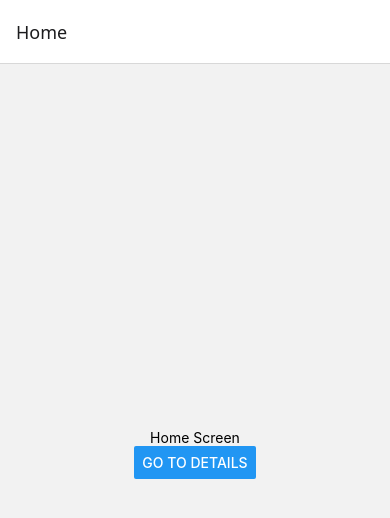
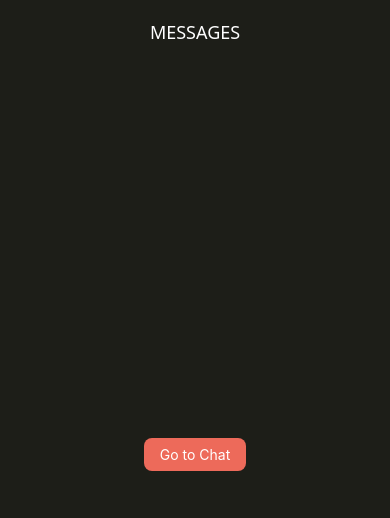
Before and after one commit to lkereceni/enterwell-task, a React Native app: screen /Home in a window 390 px wide. Shown: the top 518 px of the page. Built offline with nearby package versions, Linux system fonts and the light colour scheme.

Commit message:
Create ChatScreen screen and following components.

```diff
--- a/package.json
+++ b/package.json
@@ -1,5 +1,5 @@
 {
-  "name": "EnterwellTask",
+  "name": "enterwell-task",
   "version": "0.0.1",
   "private": true,
   "scripts": {
@@ -10,6 +10,7 @@
     "test": "jest"
   },
   "dependencies": {
+    "@react-native-vector-icons/ionicons": "^12.3.0",
     "@react-native/new-app-screen": "0.83.1",
     "@react-navigation/native": "^7.1.28",
     "@react-navigation/native-stack": "^7.10.1",
--- /dev/null
+++ b/src/(screens)/ChatScreen.tsx
@@ -0,0 +1,104 @@
+import { ScrollView, StyleSheet, View } from 'react-native';
+import { Colors } from '../constants/colors';
+import { SafeAreaView } from 'react-native-safe-area-context';
+import { useEffect, useState } from 'react';
+import Ionicons from '@react-native-vector-icons/ionicons';
+import { chatHistory } from '../utils';
+import { Chat } from '../components/Chat';
+import { Message } from '../types';
+import { TypingAnimation } from '../components/TypingAnimation';
+
+export default function ChatScreen() {
+  const [visibleMessages, setVisibleMessages] = useState<Message[]>([]);
+  const [isTyping, setIsTyping] = useState(false);
+
+  useEffect(() => {
+    const showMessagesSequentially = async () => {
+      for (let i = 0; i < chatHistory.length; i++) {
+        if (chatHistory[i].from === 1) {
+          setIsTyping(true);
+        }
+
+        const randomDelay =
+          Math.floor(Math.random() * (5000 - 1000 + 1)) + 1000;
+        await new Promise<void>(resolve => {
+          setTimeout(() => resolve(), randomDelay);
+        });
+
+        setVisibleMessages(prev => [...prev, chatHistory[i]]);
+        setIsTyping(false);
+      }
+    };
+
+    showMessagesSequentially();
+  }, []);
+
+  return (
+    <SafeAreaView style={styles.container} edges={['bottom']}>
+      <ScrollView
+        style={styles.scroll}
+        contentContainerStyle={styles.scrollContent}
+        showsVerticalScrollIndicator={false}
+      >
+        {visibleMessages.map((message, index) => (
+          <Chat key={index} message={message} />
+        ))}
+        {isTyping && (
+          <View style={styles.leftChat}>
+            <TypingAnimation />
+          </View>
+        )}
+      </ScrollView>
+      <View style={styles.textInputContainer}>
+        <View style={styles.sendButton}>
+          <Ionicons name="send" color="white" size={20} />
+        </View>
+      </View>
+    </SafeAreaView>
+  );
+}
+
+const styles = StyleSheet.create({
+  leftChat: {
+    maxWidth: '60%',
+    alignItems: 'center',
+    backgroundColor: Colors.secondary,
+    padding: 12,
+    borderTopLeftRadius: 16,
+    borderTopRightRadius: 16,
+    borderBottomRightRadius: 16,
+    alignSelf: 'flex-start',
+  },
+  container: {
+    flex: 1,
+    backgroundColor: Colors.background,
+  },
+  scroll: {
+    flex: 1,
+  },
+  scrollContent: {
+    paddingHorizontal: 16,
+    paddingVertical: 20,
+    gap: 12,
+  },
+  textInputContainer: {
+    height: 48,
+    justifyContent: 'space-between',
+    alignItems: 'center',
+    borderWidth: 2,
+    borderColor: Colors.border,
+    borderRadius: 24,
+    padding: 2,
+    marginHorizontal: 16,
+    marginVertical: 4,
+  },
+  sendButton: {
+    justifyContent: 'center',
+    alignItems: 'center',
+    backgroundColor: Colors.accent,
+    width: 40,
+    height: 40,
+    borderRadius: 40,
+    alignSelf: 'flex-end',
+  },
+});
--- a/src/(screens)/HomeScreen.tsx
+++ b/src/(screens)/HomeScreen.tsx
@@ -1,10 +1,16 @@
-import { Button, StyleSheet, Text, View } from 'react-native';
+import { StyleSheet, View } from 'react-native';
+import { Colors } from '../constants/colors';
+import { Button } from '../components/Button';
 
-export default function HomeScreen() {
+export default function HomeScreen({navigation}) {
+
+  const buttonPressHandler = () => {
+    navigation.navigate("Chat");
+  }
+
   return (
     <View style={styles.container}>
-      <Text>Home Screen</Text>
-      <Button title="Go to Details" onPress={() => {}} />
+      <Button text='Go to Chat' onPress={buttonPressHandler} />
     </View>
   );
 }
@@ -14,5 +20,9 @@ const styles = StyleSheet.create({
     flex: 1,
     alignItems: 'center',
     justifyContent: 'center',
+    backgroundColor: Colors.background
   },
+  button: {
+    backgroundColor: Colors.accent,
+  }
 });
--- a/src/App.tsx
+++ b/src/App.tsx
@@ -8,14 +8,26 @@
 import { NavigationContainer } from '@react-navigation/native';
 import { createNativeStackNavigator } from '@react-navigation/native-stack';
 import HomeScreen from './(screens)/HomeScreen';
+import { Colors } from './constants/colors';
+import ChatScreen from './(screens)/ChatScreen';
 
 const Stack = createNativeStackNavigator();
 
 function App() {
   return (
     <NavigationContainer>
-      <Stack.Navigator>
-        <Stack.Screen name="Home" component={HomeScreen} />
+      <Stack.Navigator screenOptions={{
+        headerStyle: {
+            backgroundColor: Colors.background,
+          },
+          headerShadowVisible: false,
+          headerTintColor: Colors.textPrimary,
+          headerTitleAlign: "center",
+      }}>
+        <Stack.Screen name="Home" component={HomeScreen} options={{
+          title: "MESSAGES",
+        }}/>
+        <Stack.Screen name="Chat" component={ChatScreen} options={{ title: "CHAT" }} />
       </Stack.Navigator>
     </NavigationContainer>
   );
--- /dev/null
+++ b/src/components/Button/index.tsx
@@ -0,0 +1,27 @@
+import { Pressable, StyleSheet, Text } from "react-native";
+import { Colors } from "../../constants/colors";
+
+interface ButtonProps {
+    text: string;
+    onPress: () => void;
+}
+
+export const Button = ({ text, onPress }: ButtonProps) => {
+    return (
+        <Pressable style={styles.buttonContainer} onPress={onPress}>
+            <Text style={styles.buttonText}>{text}</Text>
+        </Pressable>
+    )
+}
+
+const styles = StyleSheet.create({
+    buttonContainer: {
+        backgroundColor: Colors.accent,
+        paddingBlock: 8,
+        paddingInline: 16,
+        borderRadius: 8
+    },
+    buttonText: {
+        color: "white"
+    }
+})
--- /dev/null
+++ b/src/components/Chat/index.tsx
@@ -0,0 +1,44 @@
+import { StyleSheet, Text, View } from 'react-native';
+import { Colors } from '../../constants/colors';
+import { Message } from '../../types';
+
+interface ChatProps {
+  message: Message;
+}
+
+export const Chat = ({ message }: ChatProps) => {
+  return (
+    <View style={message.from === 1 ? styles.leftChat : styles.rightChat}>
+      <Text style={message.from === 1 ? styles.leftText : styles.rightText}>
+        {message.text}
+      </Text>
+    </View>
+  );
+};
+
+const styles = StyleSheet.create({
+  leftChat: {
+    maxWidth: '60%',
+    backgroundColor: Colors.secondary,
+    padding: 12,
+    borderTopLeftRadius: 16,
+    borderTopRightRadius: 16,
+    borderBottomRightRadius: 16,
+    alignSelf: 'flex-start',
+  },
+  leftText: {
+    color: Colors.onSecondary,
+  },
+  rightChat: {
+    maxWidth: '60%',
+    backgroundColor: Colors.accent,
+    padding: 12,
+    borderTopLeftRadius: 16,
+    borderTopRightRadius: 16,
+    borderBottomLeftRadius: 16,
+    alignSelf: 'flex-end',
+  },
+  rightText: {
+    color: Colors.onAccent,
+  },
+});
--- /dev/null
+++ b/src/components/TypingAnimation/index.tsx
@@ -0,0 +1,64 @@
+import { useEffect, useRef } from 'react';
+import { Animated, StyleSheet, View } from 'react-native';
+import { Colors } from '../../constants/colors';
+
+export const TypingAnimation = () => {
+  const dotOne = useRef(new Animated.Value(0)).current;
+  const dotTwo = useRef(new Animated.Value(0)).current;
+  const dotThree = useRef(new Animated.Value(0)).current;
+
+  useEffect(() => {
+    const animateDot = (dot: Animated.Value) => {
+      return Animated.sequence([
+        Animated.timing(dot, {
+          toValue: -10,
+          duration: 300,
+          useNativeDriver: true,
+        }),
+        Animated.timing(dot, {
+          toValue: 0,
+          duration: 300,
+          useNativeDriver: true,
+        }),
+      ]);
+    };
+
+    Animated.loop(
+      Animated.stagger(200, [
+        animateDot(dotOne),
+        animateDot(dotTwo),
+        animateDot(dotThree),
+      ]),
+    ).start();
+  });
+
+  return (
+    <View style={styles.container}>
+      <Animated.View
+        style={[styles.dot, { transform: [{ translateY: dotOne }] }]}
+      />
+      <Animated.View
+        style={[styles.dot, { transform: [{ translateY: dotTwo }] }]}
+      />
+      <Animated.View
+        style={[styles.dot, { transform: [{ translateY: dotThree }] }]}
+      />
+    </View>
+  );
+};
+
+const styles = StyleSheet.create({
+  container: {
+    flexDirection: 'row',
+    alignItems: 'center',
+    justifyContent: 'center',
+    backgroundColor: 'transparent',
+  },
+  dot: {
+    width: 6,
+    height: 6,
+    borderRadius: 3,
+    backgroundColor: Colors.onSecondary,
+    marginHorizontal: 3,
+  },
+});
--- /dev/null
+++ b/src/types/index.tsx
@@ -0,0 +1,9 @@
+export type Message = {
+    id: number;
+    type: number;
+    from: number;
+    text: string | null;
+    url: string | null;
+    replyTo: number | null;
+    reactions: { "value": number, "count": number }
+}
--- /dev/null
+++ b/src/utils/index.tsx
@@ -0,0 +1,49 @@
+import { Message } from '../types';
+
+export const chatHistory: Message[] = [
+  {
+    id: 1,
+    type: 0,
+    from: 0,
+    text: 'Ej, jesi li stigao pogledati onaj nacrt što sam ti poslao jučer?',
+    url: null,
+    replyTo: null,
+    reactions: { value: 0, count: 0 },
+  },
+  {
+    id: 2,
+    type: 0,
+    from: 1,
+    text: 'Jesam! Izgleda super, samo mislim da bismo trebali promijeniti boju headera.',
+    url: null,
+    replyTo: null,
+    reactions: { value: 1, count: 1 },
+  },
+  {
+    id: 3,
+    type: 0,
+    from: 1,
+    text: 'Hoćemo li se naći na kratkoj kavi da to prođemo uživo?',
+    url: null,
+    replyTo: null,
+    reactions: { value: 0, count: 0 },
+  },
+  {
+    id: 4,
+    type: 0,
+    from: 0,
+    text: 'Može, odgovara mi oko 14h u onom kafiću pored ureda.',
+    url: null,
+    replyTo: null,
+    reactions: { value: 0, count: 0 },
+  },
+  {
+    id: 5,
+    type: 0,
+    from: 1,
+    text: 'Dogovoreno. Vidimo se tamo! 🙌',
+    url: null,
+    replyTo: null,
+    reactions: { value: 0, count: 0 },
+  },
+];
```
Also changed, not shown: 1 other file (tests, documents, lock files or other folders).
